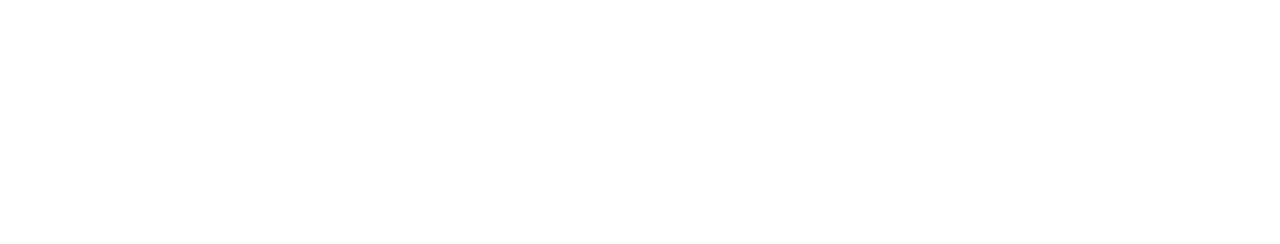
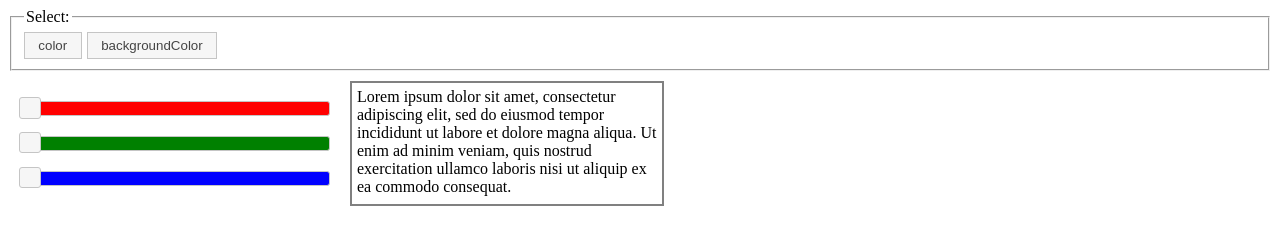
Before and after one commit to sematgt/crazy_panda_slider, a plain HTML site: page index.html in a window 1280 px wide. Drawn offline with nearby package versions, Linux system fonts and the light colour scheme.

Commit message:
added layout

```diff
--- a/index.html
+++ b/index.html
@@ -8,8 +8,69 @@
     <link rel="stylesheet" href="https://code.jquery.com/ui/1.12.1/themes/base/jquery-ui.css">
     <script src="https://code.jquery.com/jquery-1.12.4.js"></script>
     <script src="https://code.jquery.com/ui/1.12.1/jquery-ui.js"></script>
+    <style>
+        .slider {
+            margin: 20px;
+            width: 300px;
+        }
+        .slider.red {
+            background-color: red;
+        }
+        .slider.green {
+            background-color: green;
+        }
+        .slider.blue {
+            background-color: blue;
+        }
+        section.color-select {
+            display: flex;
+            margin-top: 10px;
+        }
+        section.text {
+            padding: 5px;
+            border: 2px solid grey;
+            width: 300px;
+        }
+    </style>
 </head>
 <body>
+    <fieldset>
+        <legend>Select:</legend>
+        <div class="controlgroup">
+          <button class="ui-button">color</button>
+          <button class="ui-button">backgroundColor</button>
+        </div>
+    </fieldset>
+    <section class="color-select">
+        <section class="sliders">
+            <div class="slider red" id="slider-red"></div>
+            <div class="slider green" id="slider-green"></div>
+            <div class="slider blue" id="slider-blue"></div>
+        </section>
+        <section class="text">Lorem ipsum dolor sit amet, consectetur adipiscing elit, sed do eiusmod tempor incididunt ut labore et dolore magna aliqua. Ut enim ad minim veniam, quis nostrud exercitation ullamco laboris nisi ut aliquip ex ea commodo consequat.</section>
+    </section>
+    <script>
+        // run sliders
+        $( "#slider-red" ).slider();
+        $( "#slider-green" ).slider();
+        $( "#slider-blue" ).slider();
+        // set range
+        $( "#slider-red" ).slider({
+            min: 0,
+            max: 255,
+            step: 1,
+        });
+        $( "#slider-green" ).slider({
+            min: 0,
+            max: 255,
+            step: 1,
+        });
+        $( "#slider-blue" ).slider({
+            min: 0,
+            max: 255,
+            step: 1,
+        });
 
+    </script>
 </body>
 </html>
```
